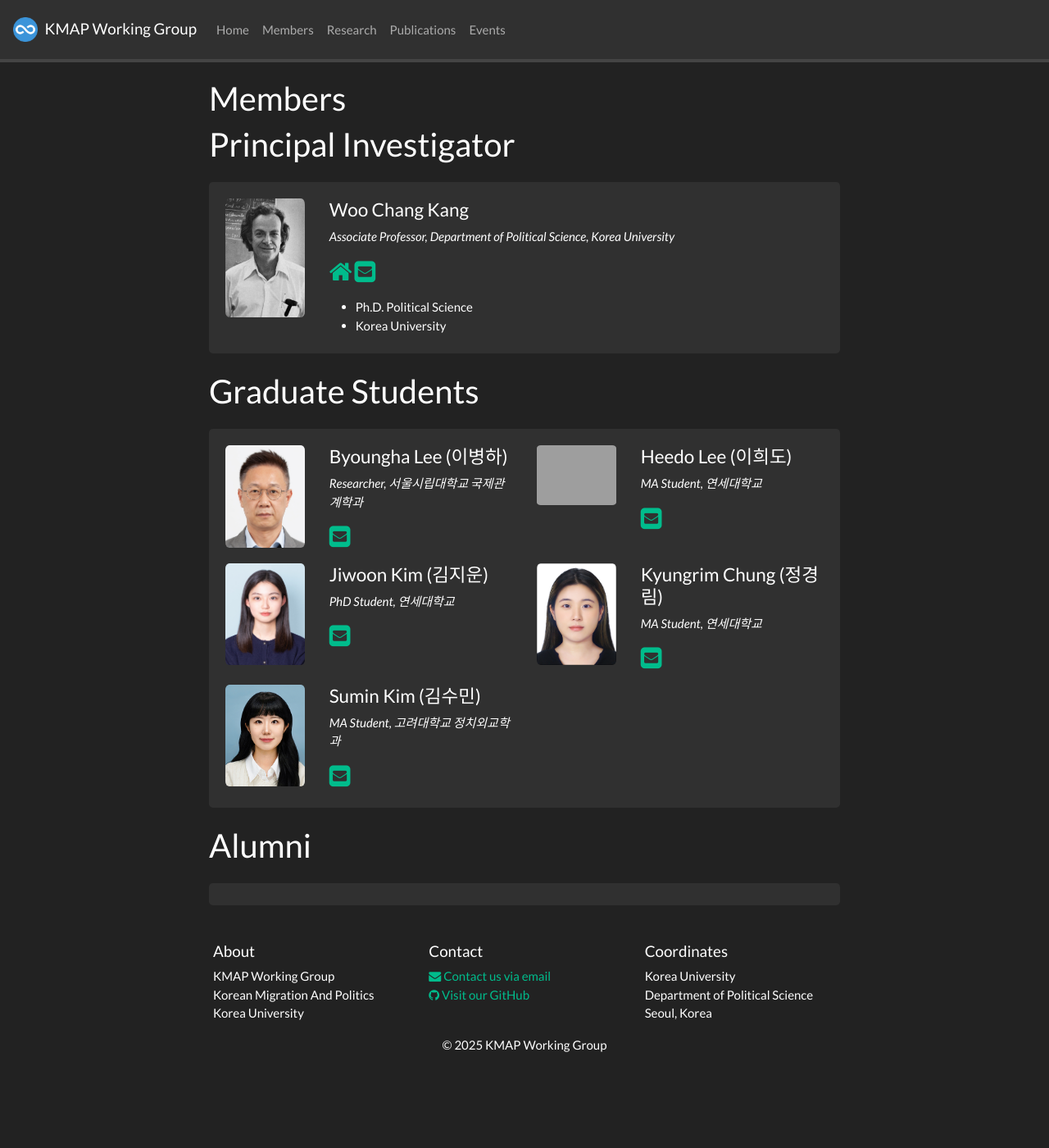
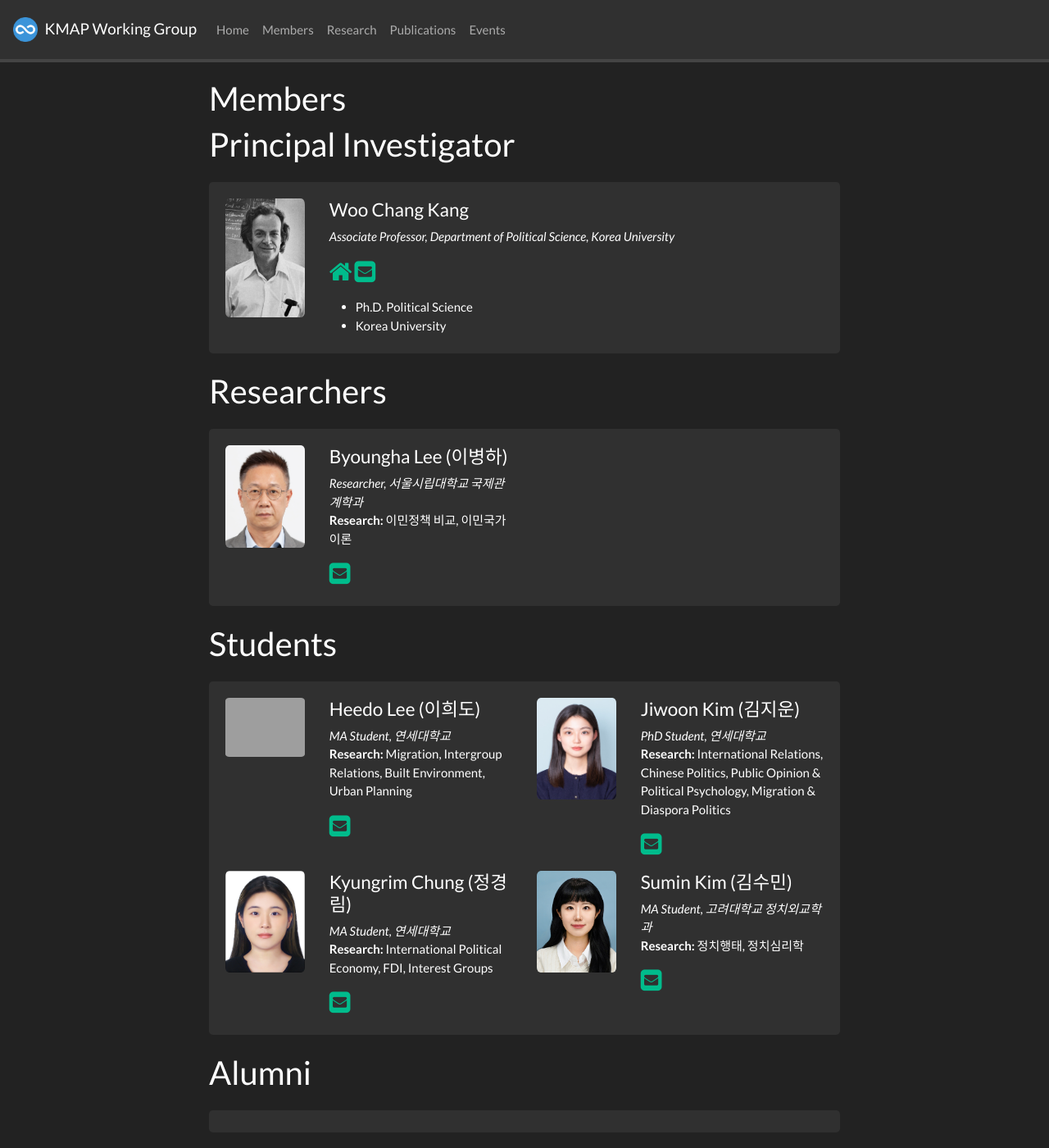
Before and after one commit to kmapgroup/kmapgroup.github.io, a Jekyll site: the page built from _pages/members.md, in a window 1280 px wide and 1400 px high. Shown: the whole window at 82% size. Built offline with Jekyll 4.4.1, drawn with Linux system fonts in a browser that asks for light colours; nearby versions of some CDN libraries; a style sheet for code colours, icons or effects is not loaded.

Commit message:
Reorganize members page: PI, Researchers, Students sections
- Add role field to team_members.yml (researcher/student)
- Split members page into 3 groups: PI, Researchers, Students
- Display research interests for each member

🤖 Generated with [Claude Code](https://claude.com/claude-code)

Co-Authored-By: Claude Opus 4.5 <noreply@anthropic.com>

```diff
--- a/_data/team_members.yml
+++ b/_data/team_members.yml
@@ -1,31 +1,37 @@
 # Team members data
+# role: researcher or student
 
 - name: Byoungha Lee (이병하)
   photo: 멤버사진/이병하 증명사진_2021 - Byoungha Lee.jpg
   info: Researcher, 서울시립대학교 국제관계학과
   email: byoungha@uos.ac.kr
+  role: researcher
   research: 이민정책 비교, 이민국가 이론
 
 - name: Heedo Lee (이희도)
   photo: 멤버사진/Lee_heedo.jpeg
   info: MA Student, 연세대학교
   email: leeway@yonsei.ac.kr
+  role: student
   research: Migration, Intergroup Relations, Built Environment, Urban Planning
 
 - name: Jiwoon Kim (김지운)
   photo: 멤버사진/김지운_증명 - Jiwoon Kim (Jun Kim).jpg
   info: PhD Student, 연세대학교
   email: junkim4023@gmail.com
+  role: student
   research: International Relations, Chinese Politics, Public Opinion & Political Psychology, Migration & Diaspora Politics
 
 - name: Kyungrim Chung (정경림)
   photo: 멤버사진/주민등록증3.5x4.5cm - Kelly C.jpg
   info: MA Student, 연세대학교
   email: kyungrimchungkelly@gmail.com
+  role: student
   research: International Political Economy, FDI, Interest Groups
 
 - name: Sumin Kim (김수민)
   photo: 멤버사진/IMG_0773 - 김수민.jpeg
   info: MA Student, 고려대학교 정치외교학과
   email: suminyay@korea.ac.kr
+  role: student
   research: 정치행태, 정치심리학
--- a/_pages/members.md
+++ b/_pages/members.md
@@ -32,16 +32,16 @@ permalink: /members/
 
 {% endfor %}
 
-## Graduate Students
+## Researchers
 
 <div class='jumbotron'>
 {% assign number_printed = 0 %}
 {% for member in site.data.team_members %}
+{% if member.role == "researcher" %}
 
 {% assign even_odd = number_printed | modulo: 2 %}
 
 {% if even_odd == 0 %}
-
 <div class="row">
 {% endif %}
 
@@ -51,6 +51,7 @@ permalink: /members/
 <div class="col-sm-4 col-xs-12">
   <h4>{{ member.name }}</h4>
   <i>{{ member.info }}<br></i>
+  {% if member.research %}<b>Research:</b> {{ member.research }}<br>{% endif %}
 
 {% if member.website %}<a href="{{ member.website }}" target="_blank"><i class="fa fa-home fa-2x"></i></a> {% endif %}
 {% if member.email %}<a href="mailto:{{ member.email }}" target="_blank"><i class="fa fa-envelope-square fa-2x"></i></a> {% endif %}
@@ -64,15 +65,59 @@ permalink: /members/
 {% assign number_printed = number_printed | plus: 1 %}
 
 {% if even_odd == 1 %}
-
 </div>
 {% endif %}
 
+{% endif %}
 {% endfor %}
 
 {% assign even_odd = number_printed | modulo: 2 %}
 {% if even_odd == 1 %}
+</div>
+{% endif %}
+</div>
 
+## Students
+
+<div class='jumbotron'>
+{% assign number_printed = 0 %}
+{% for member in site.data.team_members %}
+{% if member.role == "student" %}
+
+{% assign even_odd = number_printed | modulo: 2 %}
+
+{% if even_odd == 0 %}
+<div class="row">
+{% endif %}
+
+<div class="col-sm-2">
+<img src="{{ site.url }}{{ site.baseurl }}/images/{{ member.photo }}" width="100%" style="max-width:250px"/>
+</div>
+<div class="col-sm-4 col-xs-12">
+  <h4>{{ member.name }}</h4>
+  <i>{{ member.info }}<br></i>
+  {% if member.research %}<b>Research:</b> {{ member.research }}<br>{% endif %}
+
+{% if member.website %}<a href="{{ member.website }}" target="_blank"><i class="fa fa-home fa-2x"></i></a> {% endif %}
+{% if member.email %}<a href="mailto:{{ member.email }}" target="_blank"><i class="fa fa-envelope-square fa-2x"></i></a> {% endif %}
+{% if member.scholar %} <a href="{{ member.scholar }}" target="_blank"><i class="ai ai-google-scholar-square ai-2x"></i></a> {% endif %}
+{% if member.cv %} <a href="{{ member.cv }}" target="_blank"><i class="ai ai-cv-square ai-2x"></i></a> {% endif %}
+{% if member.github %} <a href="{{ member.github }}" target="_blank"><i class="fa fa-github-square fa-2x"></i></a> {% endif %}
+{% if member.researchgate %} <a href="{{ member.researchgate }}" target="_blank"><i class="ai ai-researchgate-square ai-2x"></i></a> {% endif %}
+
+</div>
+
+{% assign number_printed = number_printed | plus: 1 %}
+
+{% if even_odd == 1 %}
+</div>
+{% endif %}
+
+{% endif %}
+{% endfor %}
+
+{% assign even_odd = number_printed | modulo: 2 %}
+{% if even_odd == 1 %}
 </div>
 {% endif %}
 </div>
@@ -103,14 +148,12 @@ permalink: /members/
 {% assign number_printed = number_printed | plus: 1 %}
 
 {% if even_odd == 1 %}
-
 </div>
 {% endif %}
 {% endfor %}
 
 {% assign even_odd = number_printed | modulo: 2 %}
 {% if even_odd == 1 %}
-
 </div>
 {% endif %}
 </div>
```
